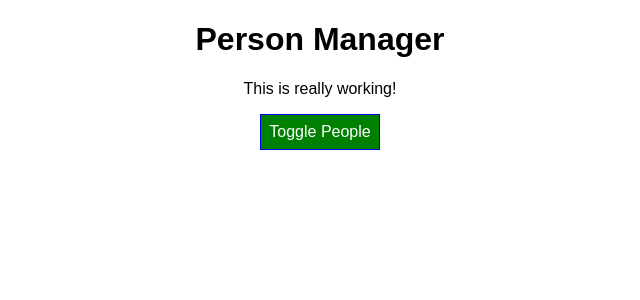
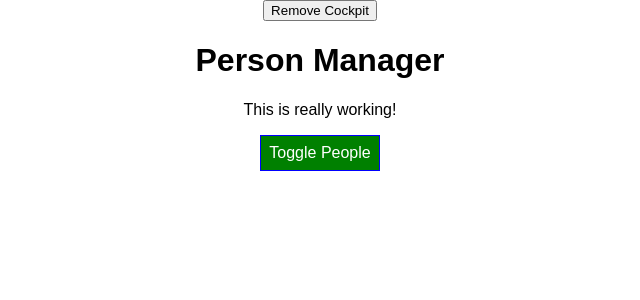
Before and after one commit to KendallM3/react-guide-project, a React app: page / in a window 1280 px wide. Shown: the top 300 px of the page, without its empty margins (320-960 px from the left). Built offline with nearby package versions, Linux system fonts and the light colour scheme.

Commit message:
section 7: 105

```diff
--- a/src/components/Cockpit/Cockpit.js
+++ b/src/components/Cockpit/Cockpit.js
@@ -7,15 +7,26 @@ const cockpit = (props) => {
         console.log('[Cockpit.js] useEffect');
         // http request can go here
         setTimeout(() => {
-            // alert('Saved data to cloud');
+            alert('Saved data to cloud');
         },1000);
+        return () => {
+            console.log('[Cockpit.js] cleanup work in useEffect');
+        };
     }, []); // array of variables useEffect depends on, therefore it it's empty, this will only run on the initial render! (componentDidMount, but not componentDidUpdate)
 
+
+    useEffect(() => {
+        console.log('[Cockpit.js] 2nd useEffect');
+        return () => {
+            console.log('[Cockpit.js] cleanup work in 2nd useEffect');
+        };
+    });
+
     const assignedClasses = [];
-    if (props.persons.length <= 2) {
+    if (props.personsLength <= 2) {
       assignedClasses.push(classes.red); // classes = ['red']
     }
-    if (props.persons.length <=1) {
+    if (props.personsLength <=1) {
       assignedClasses.push(classes.bold); //classes = ['red', 'bold']
     }
 
@@ -38,4 +49,4 @@ const cockpit = (props) => {
     );
 };
 
-export default cockpit;
+export default React.memo(cockpit);
--- a/src/components/Persons/Person/Person.js
+++ b/src/components/Persons/Person/Person.js
@@ -1,4 +1,7 @@
 import React, {Component} from 'react';
+
+// import Aux from '../../../hoc/Auxiliary';
+import WithClass from '../../../hoc/WithClass';
 
 import classes from './Person.css';
 
@@ -7,12 +10,11 @@ class Person extends Component {
 
         console.log('[Person.js] rendering...');
         return (
-            <div className={classes.Person}>
-                <p onClick={this.props.click}>I'm {this.props.name} and I'm {this.props.age} years old</p>
-                <p>{this.props.children}</p>
-                 {/* two way binding here! */}
-                <input type="text" onChange={this.props.changed} value={this.props.name} />
-            </div>
+        <WithClass classes={classes.Person}>
+            <p onClick={this.props.click}>I'm {this.props.name} and I'm {this.props.age} years old</p>,
+            <p>{this.props.children}</p>,
+            <input type="text" onChange={this.props.changed} value={this.props.name} />
+        </WithClass>
         );
 
 
--- a/src/components/Persons/Persons.js
+++ b/src/components/Persons/Persons.js
@@ -1,17 +1,22 @@
-import React, {Component} from 'react';
+import React, {PureComponent} from 'react';
 
 import Person from './Person/Person';
 
-class Persons extends Component {
+class Persons extends PureComponent {
   // static getDerivedStateFromProps(props, state) {
   //   console.log('[Persons.js] getDerivedStateFromProps');
   //   return state;
   // }
 
-  shouldComponentUpdate(nextProps, nextState) {
-    console.log('[Persons.js] shouldComponentUpdate');
-    return true;
-  }
+  // shouldComponentUpdate(nextProps, nextState) {
+  //   console.log('[Persons.js] shouldComponentUpdate');
+  //   if (nextProps.persons !== this.props.persons) {
+  //     return true;
+  //   }
+  //   else {
+  //     return false;
+  //   }
+  // }
 
   getSnapshotBeforeUpdate(prevProps, prevState) {
     console.log('[Persons.js] getSnapshotBeforeUpdate');
@@ -21,6 +26,11 @@ class Persons extends Component {
   componentDidUpdate(prevProps, prevState, snapshot) {
     console.log('[Persons.js] componentDidUpdate');
     console.log(snapshot);
+  }
+
+  componentWillUnmount() {
+    console.log('[Persons.js] componentWillUnmount');
+
   }
 
   render() {
--- a/src/containers/App.js
+++ b/src/containers/App.js
@@ -3,6 +3,7 @@ import React, { Component } from 'react';
 import classes from './App.css';
 import Persons from '../components/Persons/Persons';
 import Cockpit from '../components/Cockpit/Cockpit';
+import WithClass from '../hoc/WithClass';
 // import ErrorBoundary from './ErrorBoundary/ErrorBoundary';
 
 
@@ -21,7 +22,8 @@ class App extends Component {
       { id: 'id3', name: 'Stephanie', age: 26 }
     ],
     otherState: 'some other value',
-    showPersons: false
+    showPersons: false,
+    showCockpit: true
   }
 
   static getDerivedStateFromProps(props, state) {
@@ -89,15 +91,21 @@ class App extends Component {
 
 
     return (
-      <div className={classes.App}>
-        <Cockpit
+      <WithClass classes={classes.App}>
+        <button onClick={() => {
+          this.setState({showCockpit: false});
+          }}
+        >
+          Remove Cockpit
+        </button>
+        {this.state.showCockpit ? <Cockpit
         title={this.props.appTitle}
         showPersons={this.state.showPersons}
-        persons={this.state.persons}
+        personsLength={this.state.persons.length}
         clicked={this.togglePersonsHandler}
-        />
+        /> : null }
         {persons}
-      </div>
+      </WithClass>
     );
     // return React.createElement('div', {className: 'App'}, React.createElement('h1', null, 'Does this work now?'));
   }
--- /dev/null
+++ b/src/hoc/Auxiliary.js
@@ -0,0 +1,3 @@
+const aux = props => props.children;
+
+export default aux;
--- /dev/null
+++ b/src/hoc/WithClass.js
@@ -0,0 +1,9 @@
+import React from 'react';
+
+const withClass = props => (
+    <div className={props.classes}>
+        {props.children}
+    </div>
+);
+
+export default withClass;
```
